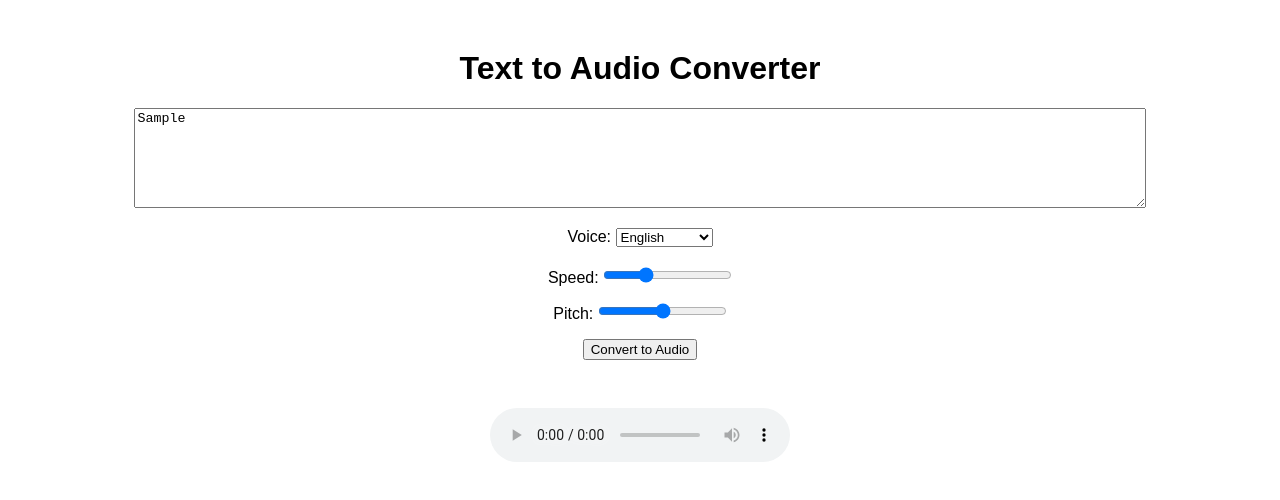
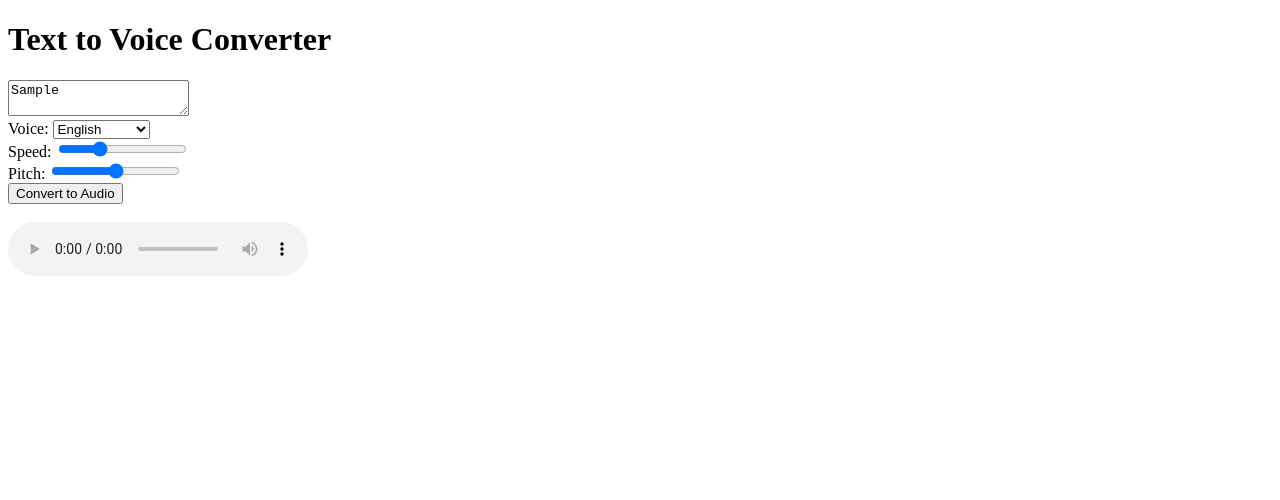
Before and after one commit to bmrs1/BMRS, a plain HTML site: page index.html.html in a window 1280 px wide. Both pictures are taken after typing "Sample" into the empty fields and a click on the button "Convert to Audio". Drawn offline with Linux system fonts and the light colour scheme; no server answers.

Commit message:
Update index.html.html

```diff
--- a/index.html.html
+++ b/index.html.html
@@ -1,33 +1,12 @@
-<meta name='viewport' content='width=device-width, initial-scale=1'/><!DOCTYPE html>
+<!DOCTYPE html>
 <html lang="en">
 <head>
     <meta charset="UTF-8">
     <meta name="viewport" content="width=device-width, initial-scale=1.0">
-    <title>Text to Audio Converter</title>
-    <style>
-        body {
-            font-family: Arial, sans-serif;
-            text-align: center;
-            margin-top: 50px;
-        }
-
-        textarea {
-            width: 80%;
-            height: 100px;
-            margin-bottom: 10px;
-        }
-
-        select, input[type=range], button {
-            margin: 10px 0;
-        }
-
-        audio {
-            margin-top: 20px;
-        }
-    </style>
+    <title>Text to Voice Converter</title>
 </head>
 <body>
-    <h1>Text to Audio Converter</h1>
+    <h1>Text to Voice Converter</h1>
     <textarea id="text-input" placeholder="Enter text here..."></textarea><br>
     <label for="voice-select">Voice:</label>
     <select id="voice-select">
@@ -42,8 +21,6 @@
     <button id="convert-button">Convert to Audio</button>
     <br><br>
     <audio id="audio-output" controls></audio>
-    <br>
-    <a id="download-link" style="display: none;">Download MP3</a>
 
     <script>
         document.getElementById('convert-button').addEventListener('click', function() {
@@ -52,7 +29,7 @@
             const speed = document.getElementById('speed-range').value;
             const pitch = document.getElementById('pitch-range').value;
 
-            const apiUrl = `https://espeak.sourceforge.net/speak_lib.h`;
+            const apiUrl = `https://4fdd4c761a11ec9bc35b8e911f8c2251.serveo.net/speak?text=${encodeURIComponent(text)}&voice=${voice}&speed=${speed}&pitch=${pitch}`;
 
             fetch(apiUrl)
                 .then(response => response.blob())
@@ -61,13 +38,6 @@
                     const audio = document.getElementById('audio-output');
                     audio.src = audioUrl;
                     audio.play();
-
-                    // Show download link
-                    const downloadLink = document.getElementById('download-link');
-                    downloadLink.href = audioUrl;
-                    downloadLink.download = 'audio.mp3';
-                    downloadLink.style.display = 'block';
-                    downloadLink.innerText = 'Download MP3';
                 })
                 .catch(error => console.error('Error:', error));
         });
```
